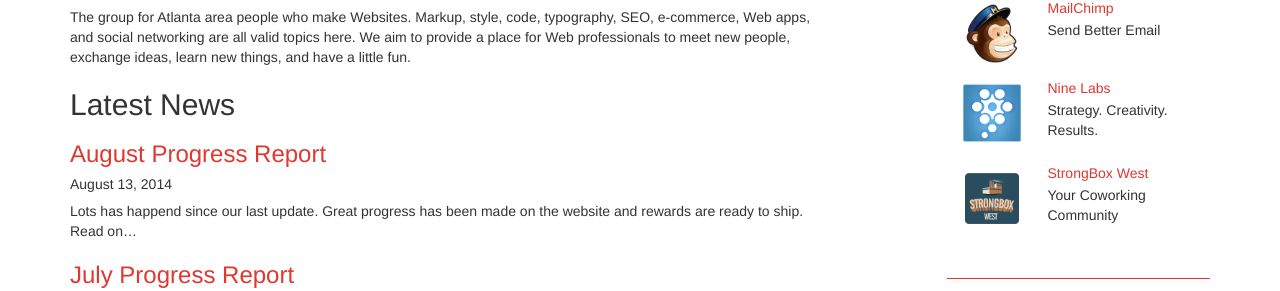
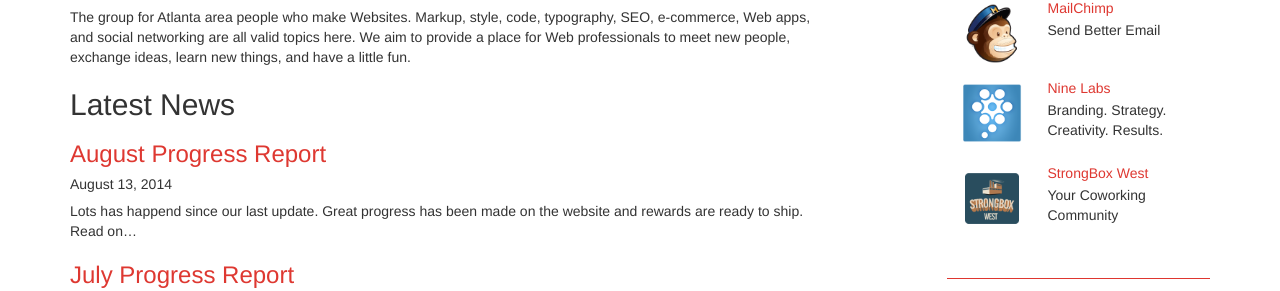
Before and after one commit to mospired/awdg.org, a Jekyll site: the page built from index.html, in a window 1280 px wide and 1050 px high. Shown: the part 202-493 px from the top of the window. Built offline with Jekyll 4.4.1, drawn with Linux system fonts in a browser that asks for light colours; nearby versions of some CDN libraries; Markdown is read by kramdown in place of the engine named in the settings.

Commit message:
Update sponsors.yml

```diff
--- a/_data/sponsors.yml
+++ b/_data/sponsors.yml
@@ -4,7 +4,7 @@
   logo: mailchimp.png
 
 - name: Nine Labs
-  tagline: Strategy. Creativity. Results.
+  tagline: Branding. Strategy. Creativity. Results.
   url: http://ninelabs.com
   logo: ninelabs.png
 
```
